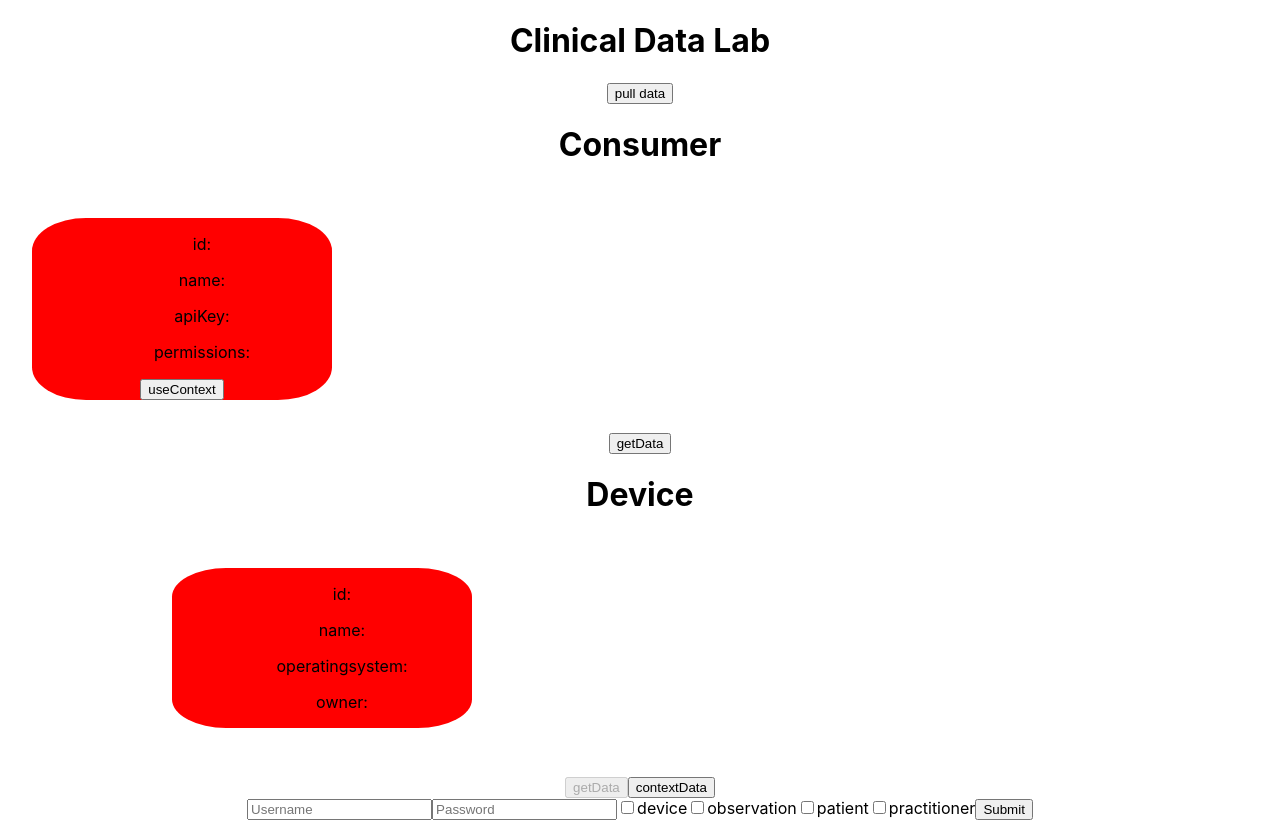
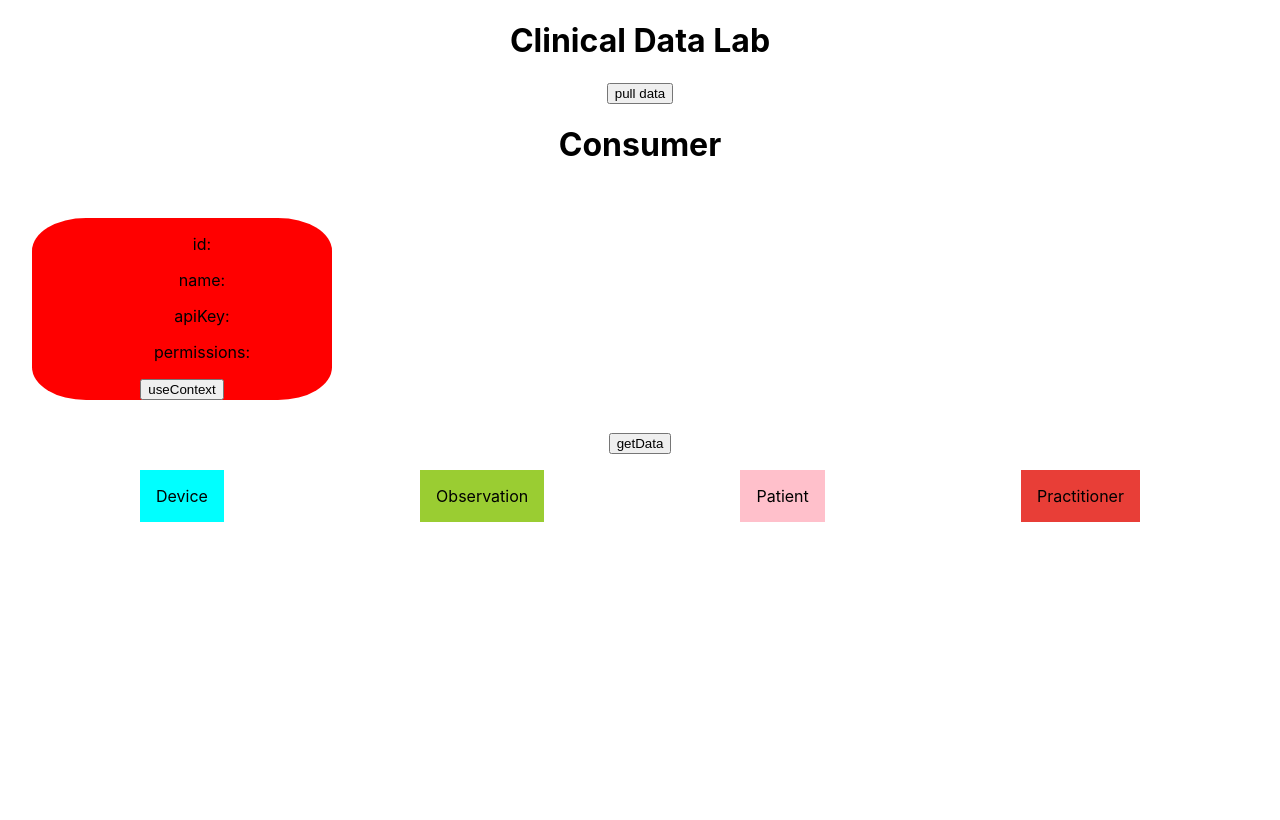
Before and after one commit to AfterSurf/Clinical-Data-Lab-FrontEnd, a React (Create React App) app: page / in a window 1280 px wide. Built offline with nearby package versions, Linux system fonts and the light colour scheme.

Commit message:
userInterface anfänge

```diff
--- a/src/App.tsx
+++ b/src/App.tsx
@@ -1,13 +1,10 @@
 import React, { useState } from "react";
 import './App.css'
-import Device from "./components/Device";
-import Observation from "./components/Observation";
-import Patient from "./components/Patient";
-import Practitioner from "./components/Practitioner";
-import LogInForm from "./components/Form";
+
+
 import Consumer from './components/Consumer/Consumer';
-
-import {AccessContextProvider} from './Context/accesContext'
+import Choice from "./components/choice";
+import {AccessContextProvider} from './context/accesContext'
 
 require('dotenv').config();
 
@@ -60,13 +57,9 @@ function App() {
         <AccessContextProvider>
           <Consumer/>
           <div className="showData">
-            <Device/>
-            {/* <Observation/>
-            <Patient/>
-            <Practitioner/> */}
+          <Choice/>
           </div>
         </AccessContextProvider>
-        <LogInForm/>
       </div>
   );
 }
--- a/src/components/Consumer/Consumer.tsx
+++ b/src/components/Consumer/Consumer.tsx
@@ -6,7 +6,7 @@ import "./consumer.css";
 import Modal from '../Modal';
 // hooks
 import { getPermissions} from "../../hooks/getPermissions"
-import {AccessContextConsumer} from "../../Context/accesContext"
+import {AccessContextConsumer} from "../../context/accesContext"
 require('dotenv').config();
 
 
--- a/src/components/Device.tsx
+++ b/src/components/Delivery/Device.tsx
@@ -1,10 +1,10 @@
 import React, { useState } from "react";
-import {AccessContextConsumer, IAccessContextProps} from "../Context/accesContext"
+import {AccessContextConsumer, IAccessContextProps} from "../../context/accesContext"
 require('dotenv').config();
 
 
 
-function Device() {
+function Device(props:any) {
     const host = process.env.REACT_APP_HOST;
 
     const [deviceData, setDeviceData] = useState([[""]]);
@@ -46,7 +46,7 @@ function Device() {
       <AccessContextConsumer>
         {(context: IAccessContextProps) => (
           <div>
-            <h1>Device</h1>
+            <h1 onClick={() => props.action("choice")}>Device</h1>
             <p>{Component}</p>
             <button disabled={!context.accessState.access.includes("device")} type="submit" onClick={getDeviceData}>
                 getData
--- a/src/components/Observation.tsx
+++ b/src/components/Delivery/Observation.tsx
@@ -1,5 +1,5 @@
 import React, { useState } from "react";
-import {AccessContextConsumer, IAccessContextProps} from "../Context/accesContext"
+import {AccessContextConsumer, IAccessContextProps} from "../../context/accesContext"
 require('dotenv').config();
 
 export default function Observation(props:any) {
@@ -38,8 +38,8 @@ export default function Observation(props:any) {
       <AccessContextConsumer>
         {(context: IAccessContextProps) => (
           <div>
-            <h1>Device</h1>
-            <p>{Component}</p>
+            <h1>Observation</h1>
+            <div>{Component}</div>
             <button disabled={!context.accessState.access.includes("observation")} type="submit" onClick={getObservationDataData}>
                 getData
             </button>
--- a/src/components/Patient.tsx
+++ b/src/components/Delivery/Patient.tsx
@@ -1,5 +1,5 @@
 import React, { useState } from "react";
-import {AccessContextConsumer, IAccessContextProps} from "../Context/accesContext"
+import {AccessContextConsumer, IAccessContextProps} from "../../context/accesContext"
 require('dotenv').config();
 
 function Patient() {
--- a/src/components/Practitioner.tsx
+++ b/src/components/Delivery/Practitioner.tsx
@@ -1,5 +1,5 @@
 import React, { useState } from "react";
-import {AccessContextConsumer, IAccessContextProps} from "../Context/accesContext"
+import {AccessContextConsumer, IAccessContextProps} from "../../context/accesContext"
 require('dotenv').config()
 
 
--- /dev/null
+++ b/src/components/choice.css
@@ -0,0 +1,57 @@
+.container {
+    width: 1000px
+}
+
+.choice {
+    width: 100%;
+    height: 4rem;
+    display: flex;
+    flex-direction: row;
+    margin: 0 auto;
+    flex-wrap: wrap;
+    align-content: stretch;
+    justify-content: space-between;
+    align-items: stretch;
+}
+
+.device {
+    padding: 1rem;
+    background-color: aqua;
+}
+
+.observation {
+    padding: 1rem;
+    background-color: yellowgreen;
+}
+
+.patient {
+    padding: 1rem;
+    background-color: pink;
+}
+
+.practitioner {
+    padding: 1rem;
+    background-color: burlywood;
+}
+
+.practitioner {
+    padding: 1rem;
+    animation: pulse 10s infinite;
+  }
+
+  @keyframes pulse {
+    0% {
+      background-color: #001F3F;
+    }
+    50% {
+      background-color: #FF4136;
+    }
+    100% {
+        background-color: #001F3F;
+    }
+  }
+
+.rotate:hover {
+    transform: rotate(50deg);
+    background-color: deeppink !important;
+}
--- /dev/null
+++ b/src/components/choice.tsx
@@ -0,0 +1,46 @@
+// https://flaviocopes.com/react-show-different-component-on-click/
+
+import React, { useState } from "react";
+
+import Device from "./Delivery/Device";
+import Observation from "./Delivery/Observation";
+import Patient from "./Delivery/Patient";
+import Practitioner from "./Delivery/Practitioner";
+
+
+import LogInForm from "./Form";
+
+import "./choice.css"
+
+function Choice() {
+    const [state, setState] = useState("choice");
+
+    const trigger = (element:string) => {
+        console.log("triggered!");
+        setState(element);
+    }
+
+    const choice =             (<div className="choice">
+    <p className="device rotate" onClick={()=>{trigger("device")}}>Device</p>
+    <p className="observation rotate" onClick={()=>{trigger("observation")}}>Observation</p>
+    <p className="patient rotate" onClick={()=>{trigger("patient")}}>Patient</p>
+    <p className="practitioner rotate" onClick={()=>{trigger("practitioner")}}>Practitioner</p>
+</div> )
+
+    const device = (<h1 onClick={()=>{trigger("choice")}}>device</h1>)
+    const observation = (<h1 onClick={()=>{trigger("choice")}}>observation</h1>)
+    const patient = (<h1 onClick={()=>{trigger("choice")}}>patient</h1>)
+    const practitioner = (<h1 onClick={()=>{trigger("choice")}}>practitioner</h1>)
+
+    return (
+        <div className="container">
+            { state === 'choice' && choice}
+            { state === 'device' && <Device action={trigger}/>}
+            { state === 'observation' && <Observation/>}
+            { state === 'patient' && <Patient/>}
+            { state === 'practitioner' && <Practitioner/>}
+        </div>
+    )
+}
+
+export default Choice;
```
